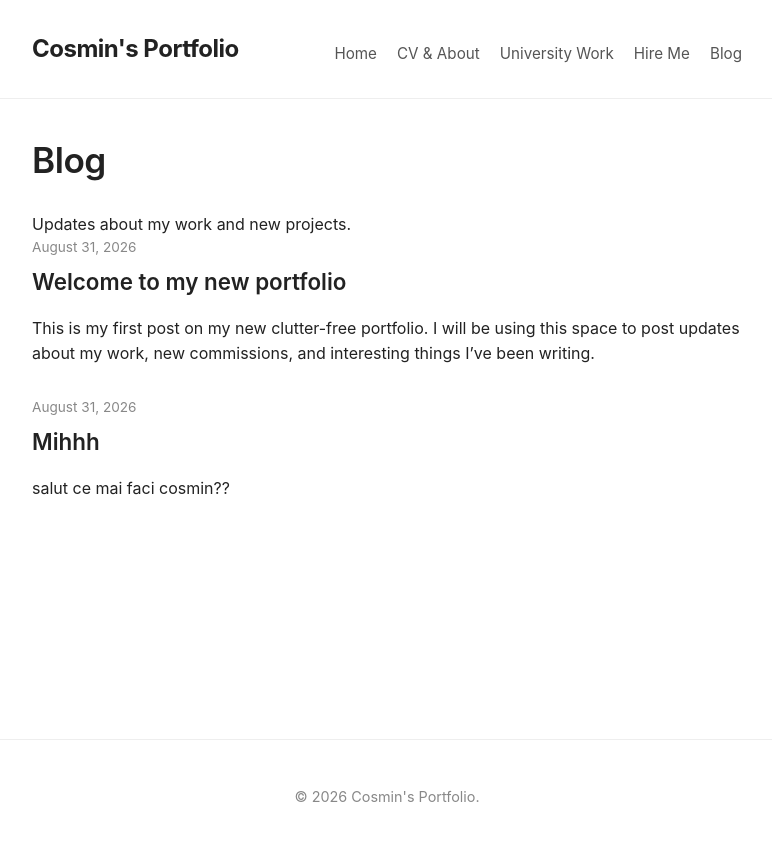
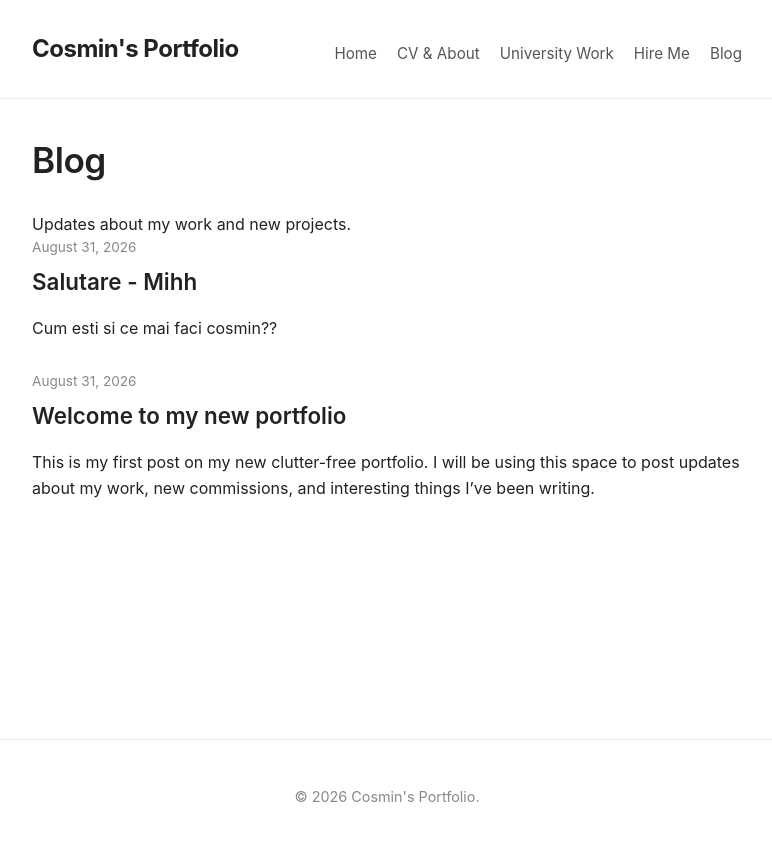
Before and after one commit to Weabbo2/weabbo2.github.io, a Jekyll site: the page built from docs/blog.html, in a window 1280 px wide. Shown: the top 841 px of the page, without its empty margins (253-1025 px from the left). Built offline with Jekyll 4.4.1, drawn with Linux system fonts in a browser that asks for light colours.

Commit message:
Update post layout and title for Mihh

```diff
--- a/docs/_posts/2026-08-31-mihhh.md
+++ b/docs/_posts/2026-08-31-mihhh.md
@@ -1 +1,8 @@
-salut ce mai faci cosmin??
+---
+layout: post
+title: Salutare - Mihh
+date: 2026-08-31 19:00:00 +0300
+categories: update
+---
+
+Cum esti si ce mai faci cosmin??
```
